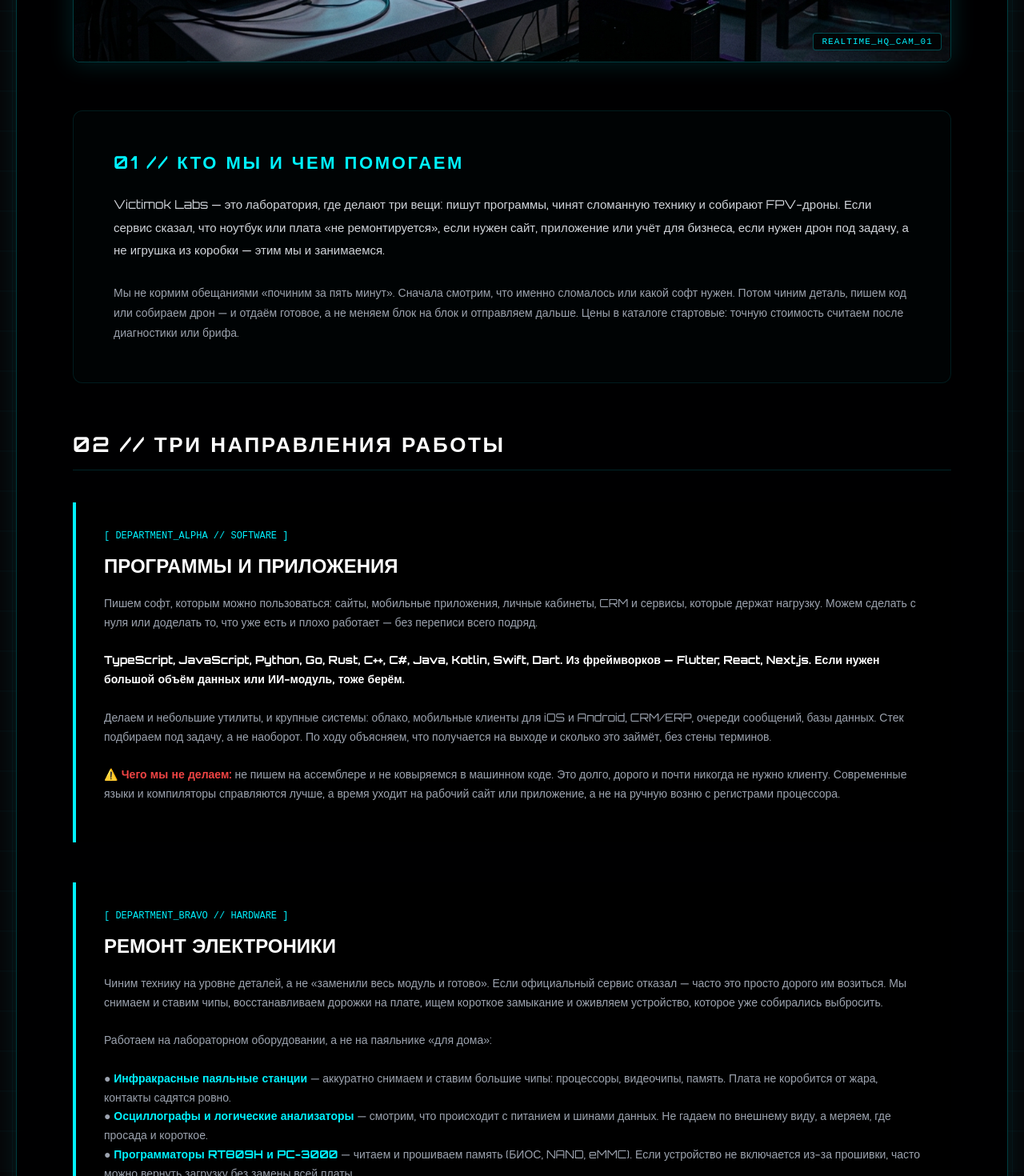
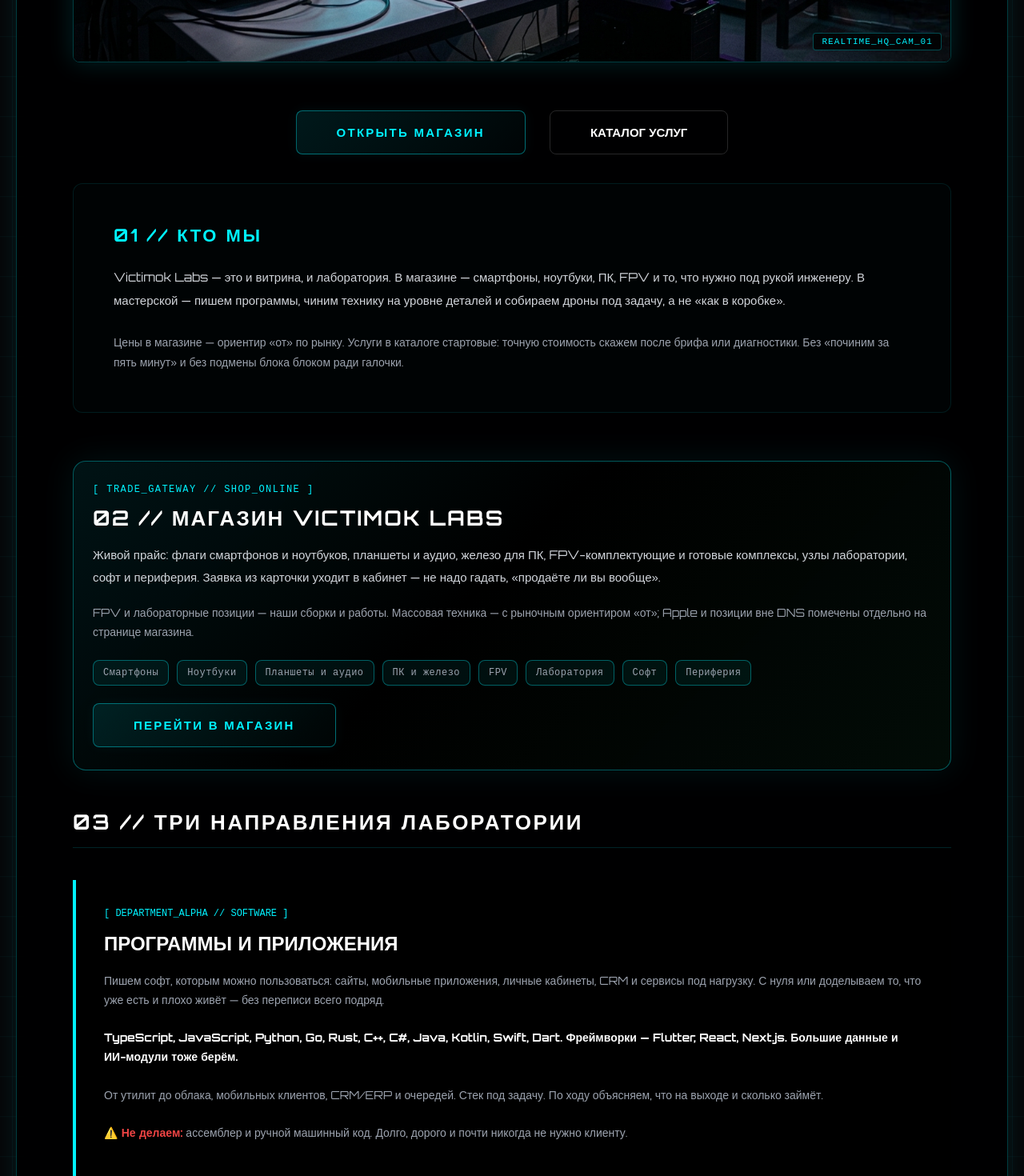
Before and after one commit to Johny-Silverhand/victimok-labs, a Next.js app: page / in a window 1280 px wide. Shown: the part 920-2390 px from the top of the page at 80% size. Built offline with nearby package versions, Linux system fonts and the light colour scheme; no server answers.

Commit message:
feat(home): spotlight shop on homepage next to lab story

```diff
--- a/app/page.tsx
+++ b/app/page.tsx
@@ -1,4 +1,15 @@
 import Link from "next/link";
+
+const shopThemes = [
+  { href: "/shop#phones", label: "Смартфоны" },
+  { href: "/shop#laptops", label: "Ноутбуки" },
+  { href: "/shop#tablets", label: "Планшеты и аудио" },
+  { href: "/shop#pc", label: "ПК и железо" },
+  { href: "/shop#fpv", label: "FPV" },
+  { href: "/shop#silicon", label: "Лаборатория" },
+  { href: "/shop#software", label: "Софт" },
+  { href: "/shop#peripherals", label: "Периферия" },
+] as const;
 
 export default function Home() {
   return (
@@ -11,13 +22,13 @@ export default function Home() {
 
         <div style={{ textAlign: "center", marginBottom: "40px" }}>
           <div className="home-node">
-            // VICTIMOK LABS // ПРИЁМ ЗАКАЗОВ ОТКРЫТ
+            // VICTIMOK LABS // МАГАЗИН + ЛАБОРАТОРИЯ ONLINE
           </div>
           <h1 className="home-title">
             VICTIM<span className="cyber-eye">👁</span>K LABS
           </h1>
           <p className="home-tagline">
-            Пишем программы, чиним электронику и собираем FPV-дроны
+            Магазин техники и FPV · разработка · ремонт · сборка дронов
           </p>
         </div>
 
@@ -43,20 +54,89 @@ export default function Home() {
           </div>
         </div>
 
+        <div className="home-cta-row" style={{ marginTop: "8px", marginBottom: "36px" }}>
+          <Link href="/shop">
+            <button type="button" className="cyber-btn">Открыть магазин</button>
+          </Link>
+          <Link href="/services">
+            <button type="button" className="cyber-btn-secondary">Каталог услуг</button>
+          </Link>
+        </div>
+
         <div className="home-section">
           <h2 style={{ color: "#00f2ff", fontSize: "clamp(16px, 4vw, 22px)", margin: "0 0 25px 0", letterSpacing: "0.12em", textTransform: "uppercase", overflowWrap: "anywhere" }}>
-            01 // КТО МЫ И ЧЕМ ПОМОГАЕМ
+            01 // КТО МЫ
           </h2>
           <p style={{ color: "#d1d5db", fontSize: "15px", lineHeight: "1.9", margin: "0 0 25px 0" }}>
-            Victimok Labs — это лаборатория, где делают три вещи: пишут программы, чинят сломанную технику и собирают FPV-дроны. Если сервис сказал, что ноутбук или плата «не ремонтируется», если нужен сайт, приложение или учёт для бизнеса, если нужен дрон под задачу, а не игрушка из коробки — этим мы и занимаемся.
+            Victimok Labs — это и витрина, и лаборатория. В магазине — смартфоны, ноутбуки, ПК, FPV и то, что нужно под рукой инженеру. В мастерской — пишем программы, чиним технику на уровне деталей и собираем дроны под задачу, а не «как в коробке».
           </p>
           <p style={{ color: "#9ca3af", fontSize: "14px", lineHeight: "1.8", margin: 0 }}>
-            Мы не кормим обещаниями «починим за пять минут». Сначала смотрим, что именно сломалось или какой софт нужен. Потом чиним деталь, пишем код или собираем дрон — и отдаём готовое, а не меняем блок на блок и отправляем дальше. Цены в каталоге стартовые: точную стоимость считаем после диагностики или брифа.
+            Цены в магазине — ориентир «от» по рынку. Услуги в каталоге стартовые: точную стоимость скажем после брифа или диагностики. Без «починим за пять минут» и без подмены блока блоком ради галочки.
           </p>
         </div>
 
+        <div
+          className="home-section"
+          style={{
+            marginBottom: "48px",
+            padding: "28px 24px",
+            borderRadius: "16px",
+            border: "1px solid rgba(0,242,255,0.35)",
+            background: "linear-gradient(135deg, rgba(0,242,255,0.08) 0%, rgba(0,0,0,0.35) 45%, rgba(34,197,94,0.06) 100%)",
+            boxShadow: "0 0 40px rgba(0,242,255,0.08)",
+          }}
+        >
+          <div style={{ color: "#00f2ff", fontFamily: "monospace", fontSize: "12px", marginBottom: "12px", letterSpacing: "0.12em", overflowWrap: "anywhere" }}>
+            [ TRADE_GATEWAY // SHOP_ONLINE ]
+          </div>
+          <h2 style={{ color: "#fff", fontSize: "clamp(18px, 4.2vw, 26px)", margin: "0 0 16px 0", letterSpacing: "0.08em", textTransform: "uppercase", overflowWrap: "anywhere" }}>
+            02 // МАГАЗИН VICTIMOK LABS
+          </h2>
+          <p style={{ color: "#d1d5db", fontSize: "15px", lineHeight: "1.85", margin: "0 0 18px 0" }}>
+            Живой прайс: флаги смартфонов и ноутбуков, планшеты и аудио, железо для ПК, FPV-комплектующие и готовые комплексы, узлы лаборатории, софт и периферия. Заявка из карточки уходит в кабинет — не надо гадать, «продаёте ли вы вообще».
+          </p>
+          <p style={{ color: "#9ca3af", fontSize: "14px", lineHeight: "1.75", margin: "0 0 22px 0" }}>
+            FPV и лабораторные позиции — наши сборки и работы. Массовая техника — с рыночным ориентиром «от»; Apple и позиции вне DNS помечены отдельно на странице магазина.
+          </p>
+          <nav
+            aria-label="Темы магазина"
+            style={{
+              display: "flex",
+              flexWrap: "wrap",
+              gap: "10px",
+              marginBottom: "22px",
+            }}
+          >
+            {shopThemes.map((theme) => (
+              <Link
+                key={theme.href}
+                href={theme.href}
+                style={{
+                  display: "inline-block",
+                  fontFamily: "monospace",
+                  fontSize: "12px",
+                  color: "#00f2ff",
+                  textDecoration: "none",
+                  padding: "8px 12px",
+                  borderRadius: "8px",
+                  border: "1px solid rgba(0,242,255,0.35)",
+                  background: "rgba(0,242,255,0.06)",
+                  letterSpacing: "0.04em",
+                }}
+              >
+                {theme.label}
+              </Link>
+            ))}
+          </nav>
+          <div className="home-cta-row" style={{ margin: 0, justifyContent: "flex-start" }}>
+            <Link href="/shop">
+              <button type="button" className="cyber-btn">Перейти в магазин</button>
+            </Link>
+          </div>
+        </div>
+
         <h2 style={{ color: "#fff", fontSize: "clamp(16px, 4.2vw, 26px)", textAlign: "left", margin: "0 0 40px 0", letterSpacing: "0.1em", textTransform: "uppercase", borderBottom: "1px solid rgba(0,242,255,0.15)", paddingBottom: "15px", overflowWrap: "anywhere" }}>
-          02 // ТРИ НАПРАВЛЕНИЯ РАБОТЫ
+          03 // ТРИ НАПРАВЛЕНИЯ ЛАБОРАТОРИИ
         </h2>
 
         <div style={{ display: "flex", flexDirection: "column", gap: "50px", textAlign: "left", marginBottom: "60px" }}>
@@ -64,13 +144,13 @@ export default function Home() {
             <div style={{ color: "#00f2ff", fontFamily: "monospace", fontSize: "12px", marginBottom: "15px", overflowWrap: "anywhere" }}>[ DEPARTMENT_ALPHA // SOFTWARE ]</div>
             <h3 style={{ color: "#fff", fontSize: "clamp(18px, 4vw, 24px)", margin: "0 0 20px 0", fontWeight: 800 }}>ПРОГРАММЫ И ПРИЛОЖЕНИЯ</h3>
             <p style={{ color: "#9ca3af", fontSize: "14px", lineHeight: "1.7" }}>
-              Пишем софт, которым можно пользоваться: сайты, мобильные приложения, личные кабинеты, CRM и сервисы, которые держат нагрузку. Можем сделать с нуля или доделать то, что уже есть и плохо работает — без переписи всего подряд.
+              Пишем софт, которым можно пользоваться: сайты, мобильные приложения, личные кабинеты, CRM и сервисы под нагрузку. С нуля или доделываем то, что уже есть и плохо живёт — без переписи всего подряд.
               <br /><br />
-              <span style={{ color: "#fff", fontWeight: "bold" }}>TypeScript, JavaScript, Python, Go, Rust, C++, C#, Java, Kotlin, Swift, Dart. Из фреймворков — Flutter, React, Next.js. Если нужен большой объём данных или ИИ-модуль, тоже берём.</span>
+              <span style={{ color: "#fff", fontWeight: "bold" }}>TypeScript, JavaScript, Python, Go, Rust, C++, C#, Java, Kotlin, Swift, Dart. Фреймворки — Flutter, React, Next.js. Большие данные и ИИ-модули тоже берём.</span>
               <br /><br />
-              Делаем и небольшие утилиты, и крупные системы: облако, мобильные клиенты для iOS и Android, CRM/ERP, очереди сообщений, базы данных. Стек подбираем под задачу, а не наоборот. По ходу объясняем, что получается на выходе и сколько это займёт, без стены терминов.
+              От утилит до облака, мобильных клиентов, CRM/ERP и очередей. Стек под задачу. По ходу объясняем, что на выходе и сколько займёт.
               <br /><br />
-              <strong style={{ color: "#ef4444" }}>⚠️ Чего мы не делаем:</strong> не пишем на ассемблере и не ковыряемся в машинном коде. Это долго, дорого и почти никогда не нужно клиенту. Современные языки и компиляторы справляются лучше, а время уходит на рабочий сайт или приложение, а не на ручную возню с регистрами процессора.
+              <strong style={{ color: "#ef4444" }}>⚠️ Не делаем:</strong> ассемблер и ручной машинный код. Долго, дорого и почти никогда не нужно клиенту.
             </p>
           </div>
 
@@ -78,15 +158,13 @@ export default function Home() {
             <div style={{ color: "#00f2ff", fontFamily: "monospace", fontSize: "12px", marginBottom: "15px", overflowWrap: "anywhere" }}>[ DEPARTMENT_BRAVO // HARDWARE ]</div>
             <h3 style={{ color: "#fff", fontSize: "clamp(18px, 4vw, 24px)", margin: "0 0 20px 0", fontWeight: 800 }}>РЕМОНТ ЭЛЕКТРОНИКИ</h3>
             <p style={{ color: "#9ca3af", fontSize: "14px", lineHeight: "1.7" }}>
-              Чиним технику на уровне деталей, а не «заменили весь модуль и готово». Если официальный сервис отказал — часто это просто дорого им возиться. Мы снимаем и ставим чипы, восстанавливаем дорожки на плате, ищем короткое замыкание и оживляем устройство, которое уже собирались выбросить.
+              Чиним на уровне деталей, а не «заменили весь модуль». Официальный сервис отказал — часто им просто дорого возиться. Снимаем и ставим чипы, восстанавливаем дорожки, ищем КЗ, оживляем то, что уже собирались выбросить.
               <br /><br />
-              Работаем на лабораторном оборудовании, а не на паяльнике «для дома»:
-              <br /><br />
-              ● <strong style={{ color: "#00f2ff" }}>Инфракрасные паяльные станции</strong> — аккуратно снимаем и ставим большие чипы: процессоры, видеочипы, память. Плата не коробится от жара, контакты садятся ровно.
+              ● <strong style={{ color: "#00f2ff" }}>ИК-станции</strong> — процессоры, видеочипы, память без короба платы.
               <br />
-              ● <strong style={{ color: "#00f2ff" }}>Осциллографы и логические анализаторы</strong> — смотрим, что происходит с питанием и шинами данных. Не гадаем по внешнему виду, а меряем, где просада и короткое.
+              ● <strong style={{ color: "#00f2ff" }}>Осциллографы и логика</strong> — питание и шины по факту, не по виду.
               <br />
-              ● <strong style={{ color: "#00f2ff" }}>Программаторы RT809H и PC-3000</strong> — читаем и прошиваем память (БИОС, NAND, eMMC). Если устройство не включается из-за прошивки, часто можно вернуть загрузку без замены всей платы.
+              ● <strong style={{ color: "#00f2ff" }}>RT809H и PC-3000</strong> — БИОС, NAND, eMMC; часто возвращаем загрузку без замены всей платы.
             </p>
           </div>
 
@@ -94,56 +172,54 @@ export default function Home() {
             <div style={{ color: "#00f2ff", fontFamily: "monospace", fontSize: "12px", marginBottom: "15px", overflowWrap: "anywhere" }}>[ DEPARTMENT_GAMMA // FPV ]</div>
             <h3 style={{ color: "#fff", fontSize: "clamp(18px, 4vw, 24px)", margin: "0 0 20px 0", fontWeight: 800 }}>ДРОНЫ И FPV-СВЯЗЬ</h3>
             <p style={{ color: "#9ca3af", fontSize: "14px", lineHeight: "1.7" }}>
-              Собираем и настраиваем квадрокоптеры и крылья под конкретную задачу: полёт, камера, дальность, устойчивость к помехам. Это не готовый дрон из магазина, а сборка: рама, моторы, полётный контроллер, видео и радио. Перед сборкой говорим, что реально улетит в ваших условиях, а что нет.
+              Собираем и настраиваем квады и крылья под задачу: полёт, камера, дальность, помехи. Не игрушка из магазина — рама, моторы, FC, видео и радио. Честно говорим, что улетит в ваших условиях.
               <br /><br />
-              Что именно делаем:
+              ● <strong style={{ color: "#00f2ff" }}>Рама и моторы</strong> — тяга под вес, карбон, крепёж.
+              <br />
+              ● <strong style={{ color: "#00f2ff" }}>FC и ESC</strong> — прошивка, гиро, фильтры.
+              <br />
+              ● <strong style={{ color: "#00f2ff" }}>Связь и видео</strong> — 433 / 868 / 915 МГц, 1.2 / 2.4 / 5.8 ГГц, ELRS / Crossfire, антенны.
+              <br />
+              ● <strong style={{ color: "#00f2ff" }}>Камеры</strong> — тепловизор, ночь, onboard-компьютер по необходимости.
               <br /><br />
-              ● <strong style={{ color: "#00f2ff" }}>Рама и моторы.</strong> Считаем тягу под ваш вес и задачу, ставим жёсткий карбон, нормальный крепёж и моторы, которые не сгорят на первой нагрузке.
-              <br />
-              ● <strong style={{ color: "#00f2ff" }}>Полётный контроллер и регуляторы.</strong> Прошиваем, калибруем гироскоп, настраиваем управление и фильтры, чтобы дрон не трясло в кадре и не уводило в сторону.
-              <br />
-              ● <strong style={{ color: "#00f2ff" }}>Связь и видео.</strong> Подбираем частоты (433 / 868 / 915 МГц, 1.2 / 2.4 / 5.8 ГГц), мотаем и настраиваем антенны, ставим ExpressLRS или Crossfire. Нужна дальняя связь или полёт рядом с глушилками — говорим честно, что получится, а что нет.
-              <br />
-              ● <strong style={{ color: "#00f2ff" }}>Камеры.</strong> Тепловизор, ночная камера, плата с компьютером, если нужно лететь не только по GPS. Помогаем подобрать комплект, а не свалить в раму всё подряд.
+              Комплектующие и готовые комплексы — ещё и в{" "}
+              <Link href="/shop#fpv" style={{ color: "#00f2ff" }}>магазине → FPV</Link>.
             </p>
           </div>
         </div>
 
         <div className="home-log">
           <div style={{ color: "#00f2ff", fontWeight: "bold", marginBottom: "15px", fontSize: "14px" }}>// TERMINAL_LOG_STREAM_v4.26.05 // MASTER_NODE_ONLINE</div>
+          <div>&gt; SHOP_GATEWAY: INDEXED [PHONES / LAPTOPS / TABLETS / PC / FPV / LAB / SOFT / DOCK].</div>
           <div>&gt; INITIATING HIGH-LEVEL MULTI-LANGUAGE PARSING ENGINE... READY.</div>
           <div>&gt; LANGUAGES DETECTED: [TS, JS, PY, GO, RUST, CPP, CS, JAVA, KOTLIN, DART].</div>
-          <div>&gt; SECURITY EXCLUSION: LOW-LEVEL ASSEMBLY CODEBASE DETECTED AND DELETED TO PRESERVE MENTAL INTEGRITY.</div>
           <div>&gt; CONNECTING RT809H PROGRAMMER... CHIP DATA STREAM: ACTIVE [100%].</div>
-          <div>&gt; INJECTING INDUSTRIAL IR-STATION PROFILE... SOAK TEMPERATURE: 150C → REFLOW: 240C... BGA ALLOY IN PERFECT LIQUID PHASE.</div>
-          <div>&gt; TUNING ELRS TRANSMITTER... FREQUENCY HOPPING SPREAD SPECTRUM (FHSS): ENABLED // POWER: 2000mW.</div>
-          <div>&gt; FFT FILTERS APPLIED TO FLIGHT CONTROLLER GYRO... NOISE FLOOR REDUCED BY 42dB.</div>
-          <div>&gt; CALCULATING SUBWOOFER ENCLOSURE VOLUME... REASONANCE FREQUENCY MATCHED AT 28Hz.</div>
-          <div style={{ color: "#22c55e", marginTop: "15px", fontWeight: "bold" }}>&gt; ВЫВОД: лаборатория работает. Можно писать, чинить и собирать.</div>
+          <div>&gt; TUNING ELRS TRANSMITTER... FHSS ENABLED // POWER: 2000mW.</div>
+          <div style={{ color: "#22c55e", marginTop: "15px", fontWeight: "bold" }}>&gt; ВЫВОД: магазин открыт. Лаборатория работает. Можно брать, писать, чинить и собирать.</div>
         </div>
 
         <div className="home-cta-row">
+          <Link href="/shop">
+            <button type="button" className="cyber-btn">Открыть магазин</button>
+          </Link>
           <Link href="/services">
-            <button type="button" className="cyber-btn">Открыть Каталог Услуг</button>
-          </Link>
-          <Link href="/shop">
-            <button type="button" className="cyber-btn-secondary">Прайс-Лист Магазина</button>
+            <button type="button" className="cyber-btn-secondary">Каталог услуг</button>
           </Link>
         </div>
 
         <div className="home-sys-footer">
           <span>CORE_NODE: GALAXY_CLUSTER_MAIN</span>
           <span>ENCRYPTION_PROTOCOL: OMEGA_7_STRICT</span>
-          <span style={{ color: "#22c55e", textShadow: "0 0 12px rgba(34,197,94,0.7)" }}>● LAUNCH_STATUS: ABSOLUTE_DOMINANCE_ACTIVE</span>
+          <span style={{ color: "#22c55e", textShadow: "0 0 12px rgba(34,197,94,0.7)" }}>● LAUNCH_STATUS: SHOP_AND_LAB_ACTIVE</span>
         </div>
       </div>
 
       <div className="home-telemetry">
+        <div>[SHOP] Trade gateway online. Themes: phones, laptops, tablets, PC, FPV, lab, software, peripherals.</div>
         <div>[TELEMETRY] ExpressLRS packet rate: 500Hz. Link Quality (LQ): 100%. RSSI: -45dBm. Stable.</div>
         <div>[HARDWARE] RT809H hardware buffer allocation successful. NAND flash geometry parsed correctly.</div>
         <div>[COMPILER] High-level build succeeded. Zero bytes of assembly code compiled. Clean execution.</div>
-        <div>[ACOUSTICS] Korvet and Behringer amplification modules calibrated. Peak output distortion suppressed.</div>
-        <div>[SYSTEM] End of infinite data block. Victimok Labs node remains operational in perpetuity.</div>
+        <div>[SYSTEM] Victimok Labs node remains operational. Storefront + lab linked.</div>
       </div>
     </div>
   );
```
